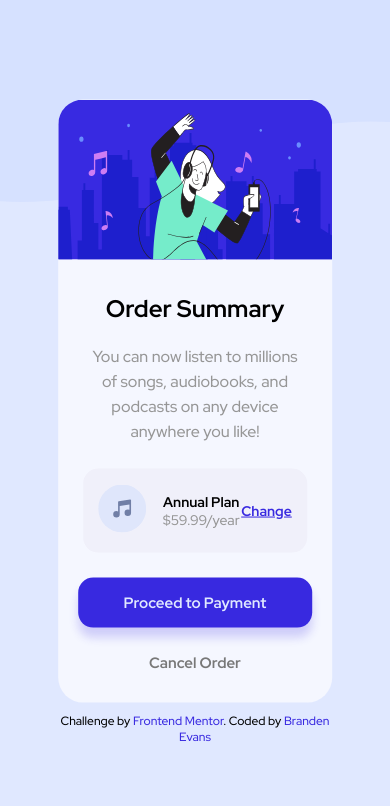
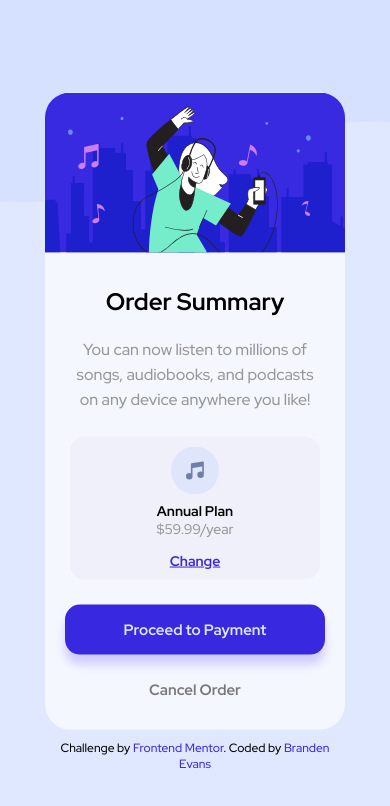
Before and after one commit to BrandenEvansWD/Front_end_mentor, a website: page 1. order-summary-component-main/index.html in a window 390 px wide. Drawn offline with Linux system fonts and the light colour scheme.

Commit message:
Fix margin spacing issues and other responsiveness issues

```diff
--- a/1. order-summary-component-main/sass/components/_card.scss
+++ b/1. order-summary-component-main/sass/components/_card.scss
@@ -34,16 +34,16 @@
     justify-content: space-between;
     align-items: center;
 
-    @media (max-width: 350px) {
+    @media (max-width: 500px) {
       flex-direction: column;
     }
 
     &--icon {
       margin-right: 1.5rem;
 
-      @media (max-width: 350px) {
-        margin-bottom: 1rem;
+      @media (max-width: 500px) {
         margin-right: 0;
+        margin-bottom: -1rem;
       }
     }
 
@@ -53,7 +53,7 @@
       margin-right: auto;
       text-align: center;
 
-      @media (max-width: 350px) {
+      @media (max-width: 500px) {
         margin-right: 0;
       }
 
--- a/1. order-summary-component-main/sass/pages/_home.scss
+++ b/1. order-summary-component-main/sass/pages/_home.scss
@@ -4,9 +4,10 @@ html {
   background-repeat: no-repeat;
   background-size: 100%;
   height: 100vh;
+  width: 100%;
   position: relative;
 
-  @media (min-width: 768px) {
+  @media (min-width: 966px) {
     background-image: url(../images/pattern-background-desktop.svg);
     background-size: 100%;
   }
@@ -17,6 +18,9 @@ html {
   top: 50%;
   left: 50%;
   transform: translate(-50%, -50%);
+  margin: 1rem auto 0;
+  min-width: 300px;
+  max-width: 500px;
 }
 
 .footer {
```
Also changed, not shown: 1. order-summary-component-main/README-template.md, 1. order-summary-component-main/css/style.css, 2 other files.
